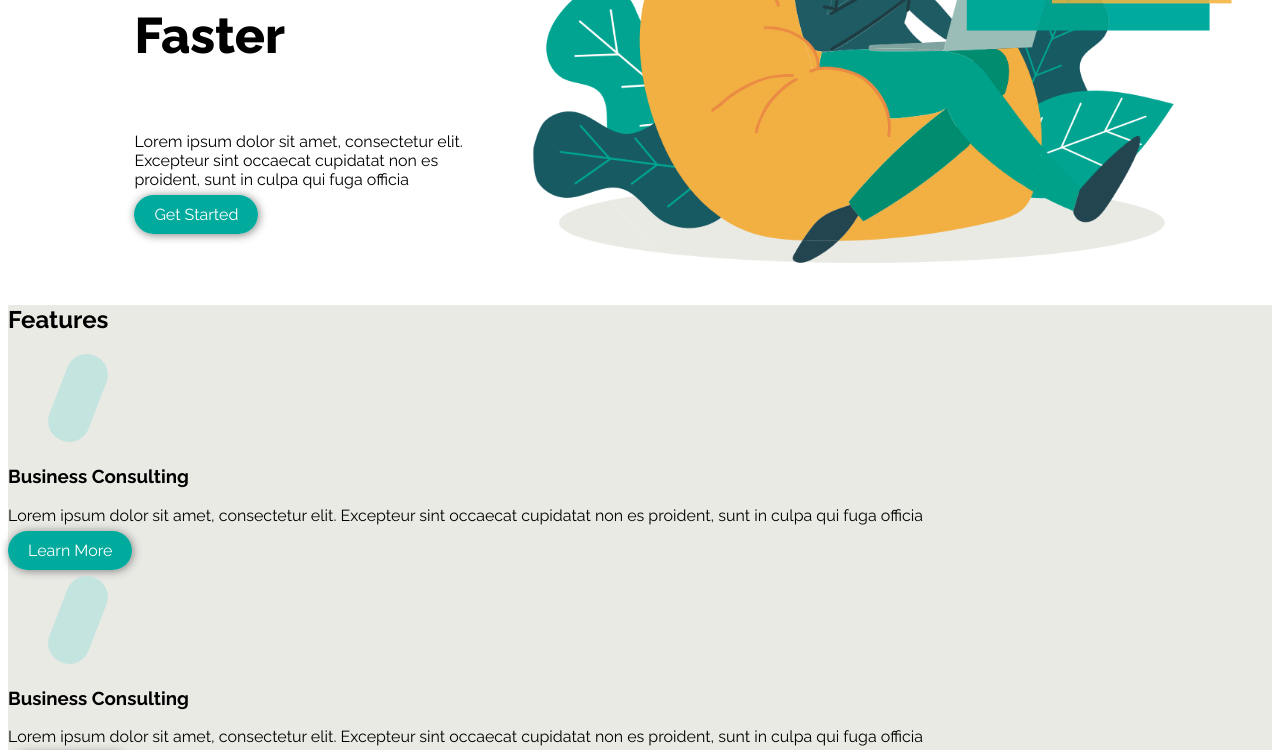
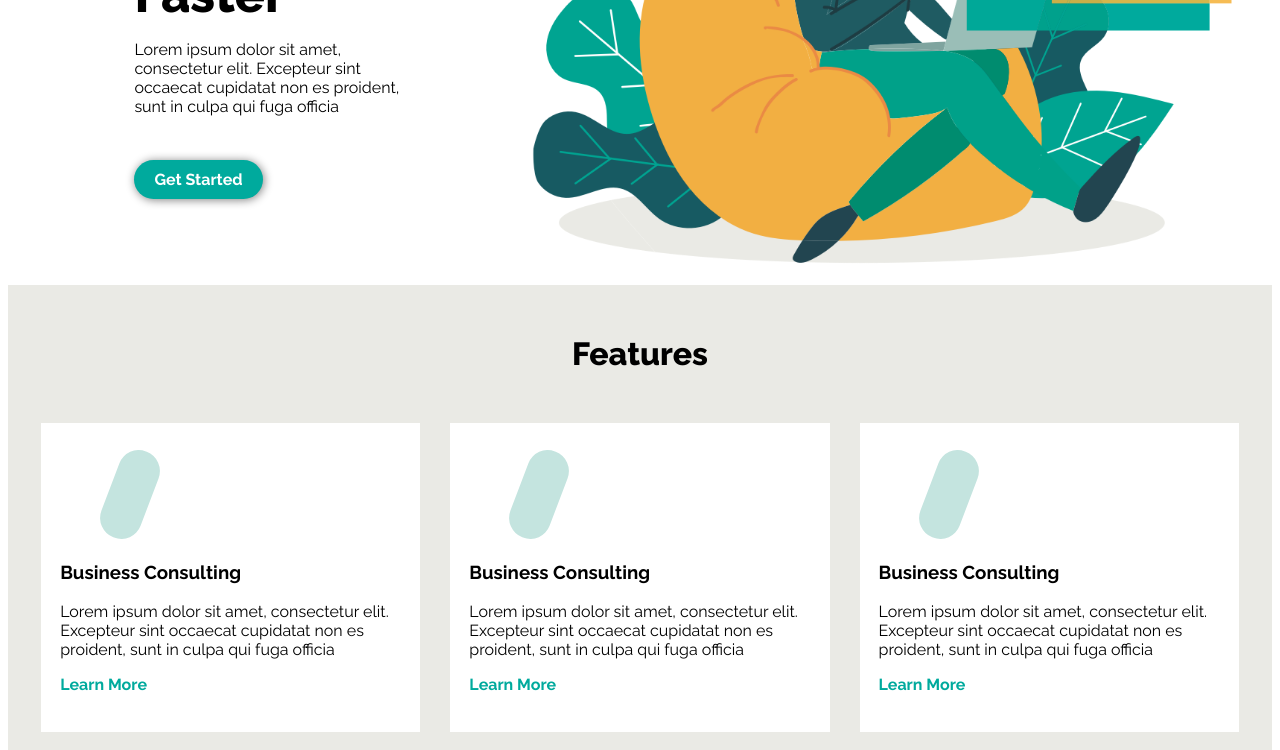
Before and after one commit to heysoypaez/challenge-modyo, a plain HTML site: page public/index.html in a window 1280 px wide. Shown: the part 360-1110 px from the top of the page. Drawn offline with Linux system fonts and the light colour scheme; a script that the page names is missing.

Commit message:
Css layout updated

```diff
--- a/src/css/contact.css
+++ b/src/css/contact.css
@@ -9,6 +9,8 @@
 
 .contact__form {
 	display: block;
+	background-color: white;
+	padding: 5% 10%;
 }
 
 .contact__form__input {
--- a/src/css/features.css
+++ b/src/css/features.css
@@ -1,3 +1,26 @@
 .features {
 	background-color: #EAEAE5;
+	padding-bottom: 8%;
 }
+
+.features__title {
+	text-align: center;
+	padding: 4% 0;
+	margin: 0;
+}
+
+.features__container {
+	display: grid;
+	grid-template-columns: 30% 30% 30%;
+	justify-content: center;
+	grid-gap: 30px 30px;
+}
+
+.feature-item {
+	background-color: white;
+	padding: 3% 5% 10% 5%;
+}
+
+.feature-item__cta {
+	color: #00AA9D;
+}
--- a/src/css/hero.css
+++ b/src/css/hero.css
@@ -6,18 +6,28 @@
 
 }
 
+.hero__image-presentation {
+}
+
 .hero__image-presentation img {
 	min-width: ;
 	max-width: 700px;
+
 }
 
 
 .hero__copytext {
 	padding-left: 10%;
+	padding-right: 5%;
+}
+
+.hero__copytext__description {
+	margin-bottom: 15%;
 }
 
 .hero__copytext__title {
 	font-size: 50px;
 	font-weight: 800;
+	margin: 0;
 
 }
--- a/src/css/index.css
+++ b/src/css/index.css
@@ -22,16 +22,28 @@ body {
 	font-family: "Raleway", sans-serif;
 }
 
+h2 {
+	font-weight: 800;
+	font-size: 2em
+
+}
 
 .landing-page > section {
 	min-height: 300px;
 }
 
 a {
+	color: #00AA9D;
+	text-decoration: none;
+	font-weight: 700;
+}
+
+.button {
 	background-color: #00AA9D;
 	padding: 10px 20px;
 	border-radius: 30px;
-	text-decoration: none;
+
 	color: white;
 	box-shadow: gray 1px 1px 10px;
+	display: inline-block;
 }
```
